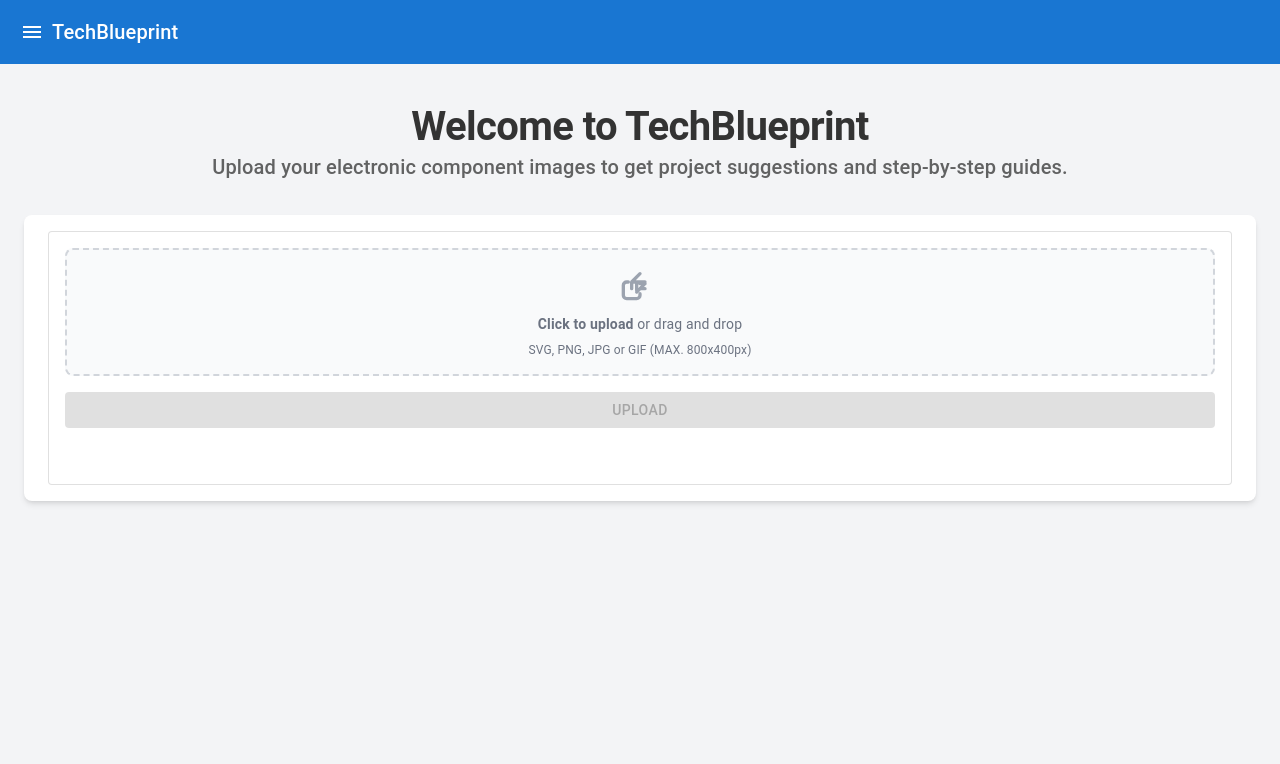
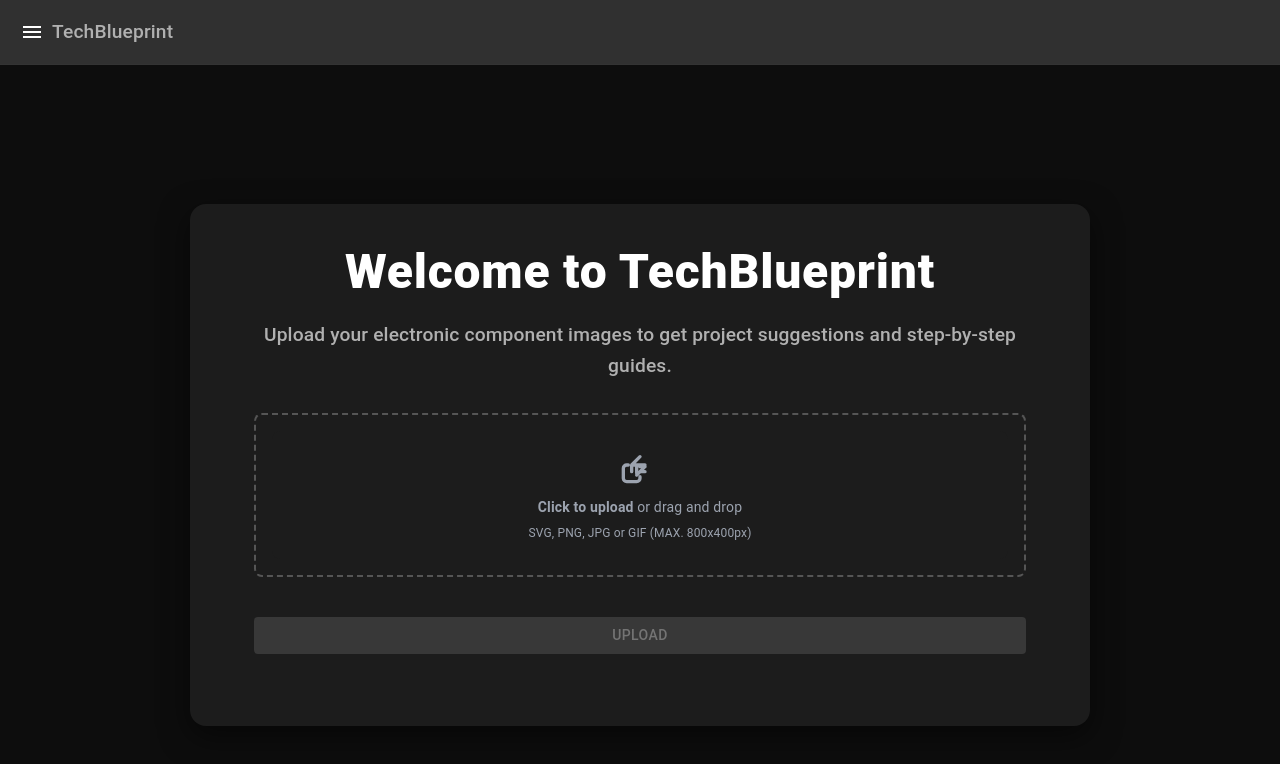
Before and after one commit to FINGU-GRINDA/electronics-guide, a React (Create React App) app in the folder client/: page / in a window 1280 px wide. Shown: the top 764 px of the page. Built offline with nearby package versions, Linux system fonts and the light colour scheme.

Commit message:
feat: improve uI

```diff
--- a/client/src/App.tsx
+++ b/client/src/App.tsx
@@ -1,46 +1,74 @@
-// App.tsx
 import React from "react";
 import {
   AppBar,
   Toolbar,
-  Container,
   CssBaseline,
   Typography,
   Box,
-  Button,
   IconButton,
 } from "@mui/material";
 import MenuIcon from "@mui/icons-material/Menu";
-import { ThemeProvider, createTheme } from "@mui/material/styles";
+import { ThemeProvider, createTheme, styled } from "@mui/material/styles";
 import UploadPage from "./pages/UploadPage";
+import { motion } from "framer-motion";
 
 const theme = createTheme({
   palette: {
+    mode: "dark", // Set the theme to dark mode
     primary: {
-      main: "#1976d2",
+      main: "#bb86fc",
     },
     background: {
-      default: "#f5f5f5",
+      default: "#0d0d0d", // Adjusted to a more consistent black
+      paper: "#1c1c1c", // Slightly lighter black for components
+    },
+    text: {
+      primary: "#ffffff",
+      secondary: "#b0b0b0",
     },
   },
   typography: {
     h1: {
-      fontSize: "2.5rem",
-      fontWeight: 700,
-      color: "#333",
+      fontSize: "3rem",
+      fontWeight: 800,
+      color: "#ffffff",
+      letterSpacing: "0.05rem",
+      marginBottom: "20px",
     },
     h6: {
-      fontSize: "1.25rem",
+      fontSize: "1.2rem",
       fontWeight: 500,
+      color: "#b0b0b0",
     },
   },
+  components: {
+    MuiAppBar: {
+      styleOverrides: {
+        root: {
+          backgroundColor: "#1c1c1c",
+          boxShadow: "none",
+          borderBottom: "1px solid #333",
+        },
+      },
+    },
+  },
+});
+
+const CustomContainer = styled(Box)({
+  padding: "40px",
+  backgroundColor: "#1c1c1c", // Consistent with the app's overall theme
+  borderRadius: "16px",
+  boxShadow: "0 10px 30px rgba(0, 0, 0, 0.5)",
+  maxWidth: "900px",
+  width: "100%",
+  margin: "auto",
 });
 
 const App: React.FC = () => {
   return (
     <ThemeProvider theme={theme}>
       <CssBaseline />
-      <AppBar position="static">
+      <AppBar position="sticky">
         <Toolbar>
           <IconButton edge="start" color="inherit" aria-label="menu">
             <MenuIcon />
@@ -50,16 +78,33 @@
           </Typography>
         </Toolbar>
       </AppBar>
-      <Container maxWidth="xl" className="min-h-screen bg-gray-100 px-4 py-10">
-        <Box textAlign="center" mb={4}>
-          <Typography variant="h1">Welcome to TechBlueprint</Typography>
-          <Typography variant="h6" color="textSecondary">
-            Upload your electronic component images to get project suggestions
-            and step-by-step guides.
-          </Typography>
-        </Box>
-        <UploadPage />
-      </Container>
+      <Box
+        sx={{
+          backgroundColor: "#0d0d0d", // Updated to a deeper black
+          minHeight: "100vh",
+          display: "flex",
+          alignItems: "center",
+          justifyContent: "center",
+          padding: "40px 0",
+        }}
+      >
+        <motion.div
+          initial={{ opacity: 0, scale: 0.95 }}
+          animate={{ opacity: 1, scale: 1 }}
+          transition={{ duration: 0.8 }}
+        >
+          <CustomContainer>
+            <Typography variant="h1" align="center">
+              Welcome to TechBlueprint
+            </Typography>
+            <Typography variant="h6" align="center" paragraph>
+              Upload your electronic component images to get project suggestions
+              and step-by-step guides.
+            </Typography>
+            <UploadPage />
+          </CustomContainer>
+        </motion.div>
+      </Box>
     </ThemeProvider>
   );
 };
--- a/client/src/pages/UploadPage.tsx
+++ b/client/src/pages/UploadPage.tsx
@@ -1,11 +1,10 @@
 import React, { useState } from "react";
 import {
   Container,
-  Card,
-  CardContent,
   Box,
   CircularProgress,
   IconButton,
+  Stack,
 } from "@mui/material";
 import StopIcon from "@mui/icons-material/Stop";
 import { analyzeImage, getProjectDetails } from "../services/api";
@@ -13,6 +12,7 @@
 import ComponentList from "./components/ComponentList";
 import ProjectIdeasList from "./components/ProjectIdeasList";
 import ProjectTutorial from "./components/ProjectTutorial";
+import { motion } from "framer-motion";
 
 const UploadPage: React.FC = () => {
   const [file, setFile] = useState<File | null>(null);
@@ -20,8 +20,8 @@
   const [projectIdeas, setProjectIdeas] = useState<string[]>([]);
   const [selectedProject, setSelectedProject] = useState<string | null>(null);
   const [tutorial, setTutorial] = useState<string>("");
-  const [loading, setLoading] = useState<boolean>(false); // For image analysis and get project details
-  const [ideasLoading, setIdeasLoading] = useState<boolean>(false); // For refreshing project ideas
+  const [loading, setLoading] = useState<boolean>(false);
+  const [ideasLoading, setIdeasLoading] = useState<boolean>(false);
   const [abortController, setAbortController] =
     useState<AbortController | null>(null);
 
@@ -44,14 +44,13 @@
       setLoading(false);
     }
   };
+
   const handleGetProjectDetails = async () => {
     if (file && selectedProject !== null) {
-      setLoading(true); // Only affect the loading for get project details
+      setLoading(true);
       setTutorial("");
       const controller = new AbortController();
       setAbortController(controller);
-
-      let projectOverviewCompleted = false; // Flag to determine when to handle the project title
 
       try {
         await getProjectDetails(
@@ -59,11 +58,8 @@
           selectedProject,
           (data) => {
             if (data.project_overview) {
-              // Handle the project overview first
               setTutorial((prev) => prev + data.project_overview);
-              projectOverviewCompleted = true; // Set flag to true after overview
             } else if (data.section && data.content) {
-              // Handle the regular section content
               setTutorial((prev) => prev + data.content);
             }
           },
@@ -76,19 +72,19 @@
           console.error("Error during streaming:", error);
         }
       }
-      setLoading(false); // End the loading state for get project details
+      setLoading(false);
     }
   };
 
   const handleRefreshIdeas = async () => {
     if (file) {
-      setIdeasLoading(true); // Start loading for refresh
+      setIdeasLoading(true);
       const data = await analyzeImage(file);
       console.log("Refreshed Project Ideas: ", data);
 
       const projectIdeasData = data.project_ideas || [];
       setProjectIdeas(projectIdeasData);
-      setIdeasLoading(false); // Stop loading after refresh
+      setIdeasLoading(false);
     }
   };
 
@@ -99,50 +95,90 @@
   };
 
   return (
-    <Container maxWidth="xl" className="bg-white shadow-md rounded-lg p-4 mt-4">
-      <Card variant="outlined">
-        <CardContent>
+    <Container maxWidth="md" sx={{ mt: 4 }}>
+      <motion.div
+        initial={{ opacity: 0, y: 20 }}
+        animate={{ opacity: 1, y: 0 }}
+        transition={{ duration: 0.5 }}
+      >
+        <Box sx={{ textAlign: "center", mb: 4 }}>
+          {/* Add any additional content or headers here if needed */}
+        </Box>
+      </motion.div>
+      <motion.div
+        initial={{ opacity: 0, y: 20 }}
+        animate={{ opacity: 1, y: 0 }}
+        transition={{ delay: 0.3, duration: 0.5 }}
+      >
         <FileUpload
           onFileChange={handleFileChange}
           onAnalyzeImage={handleAnalyzeImage}
           file={file}
-            loading={loading} // Linked to general analysis and get project details
+          loading={loading}
         />
+      </motion.div>
 
-          <Box mt={4}>
-            {components.length > 0 && <ComponentList components={components} />}
+      <Stack spacing={4} mt={4}>
+        {components.length > 0 && (
+          <motion.div
+            initial={{ opacity: 0, scale: 0.9 }}
+            animate={{ opacity: 1, scale: 1 }}
+            transition={{ duration: 0.5 }}
+          >
+            <ComponentList components={components} />
+          </motion.div>
+        )}
+
         {projectIdeas.length > 0 && (
+          <motion.div
+            initial={{ opacity: 0, scale: 0.9 }}
+            animate={{ opacity: 1, scale: 1 }}
+            transition={{ duration: 0.5 }}
+          >
             <ProjectIdeasList
               projectIdeas={projectIdeas}
               selectedProject={selectedProject}
               onSelectProject={setSelectedProject}
-                onGetProjectDetails={handleGetProjectDetails} // Trigger original loading
-                onRefreshIdeas={handleRefreshIdeas} // Separate refresh function with its own loading
-                loading={ideasLoading} // Separate loading state for refreshing ideas
+              onGetProjectDetails={handleGetProjectDetails}
+              onRefreshIdeas={handleRefreshIdeas}
+              loading={ideasLoading}
             />
+          </motion.div>
         )}
-          </Box>
-          <Box mt={4}>
-            {tutorial && <ProjectTutorial tutorial={tutorial} />}
-          </Box>
+
+        {tutorial && (
+          <motion.div
+            initial={{ opacity: 0, scale: 0.9 }}
+            animate={{ opacity: 1, scale: 1 }}
+            transition={{ duration: 0.5 }}
+          >
+            <ProjectTutorial tutorial={tutorial} />
+          </motion.div>
+        )}
+      </Stack>
+
       {loading && (
-            <Box display="flex" justifyContent="center" mt={2}>
-              <CircularProgress />
+        <Box display="flex" justifyContent="center" mt={4}>
+          <CircularProgress sx={{ color: "#00bfa5" }} />{" "}
+          {/* Updated to match the teal color */}
         </Box>
       )}
       {loading && (
         <Box mt={2} display="flex" justifyContent="center">
           <IconButton
-                color="secondary"
+            color="error"
             onClick={handleStopStreaming}
-                sx={{ border: "1px solid", borderRadius: "8px" }}
+            sx={{
+              border: "1px solid",
+              borderRadius: "8px",
+              color: "#00bfa5", // Updated to match the teal color
+              borderColor: "#00bfa5", // Updated to match the teal color
+            }}
           >
             <StopIcon />
           </IconButton>
         </Box>
       )}
-        </CardContent>
-      </Card>
     </Container>
   );
 };
--- a/client/src/pages/components/FileUpload.tsx
+++ b/client/src/pages/components/FileUpload.tsx
@@ -1,5 +1,6 @@
 import React, { useState, useEffect } from "react";
 import { Box, Button } from "@mui/material";
+import { motion } from "framer-motion";
 
 interface FileUploadProps {
   onFileChange: (file: File | null) => void;
@@ -25,20 +26,40 @@
     const objectUrl = URL.createObjectURL(file);
     setPreview(objectUrl);
 
-    // Cleanup the object URL
     return () => URL.revokeObjectURL(objectUrl);
   }, [file]);
 
   return (
     <form onSubmit={onAnalyzeImage} className="space-y-4">
-      <Box className="flex items-center justify-center w-full">
-        <label className="flex flex-col items-center justify-center w-full h-32 border-2 border-dashed border-gray-300 rounded-lg cursor-pointer bg-gray-50 hover:bg-gray-100">
+      <Box
+        className="flex items-center justify-center w-full"
+        sx={{
+          mb: 3,
+          padding: "16px",
+          backgroundColor: "#1c1c1c", // Updated background color to match the theme
+          borderRadius: 2,
+          border: "2px dashed #555", // Consistent with the rest of the dark theme
+        }}
+      >
+        <motion.label
+          whileHover={{
+            scale: 0.97, // Slightly smaller on hover
+            backgroundColor: "#2a2a2a", // Darker shade of black for hover effect
+          }}
+          transition={{ duration: 0.3 }}
+          className="flex flex-col items-center justify-center w-full h-32 cursor-pointer rounded-lg"
+          style={{ backgroundColor: "#1c1c1c" }} // Match the initial background color
+        >
           <div className="flex flex-col items-center justify-center pt-5 pb-6">
             {preview ? (
               <img
                 src={preview}
                 alt="Preview"
                 className="mb-3 w-24 h-24 object-cover"
+                style={{
+                  borderRadius: "8px",
+                  boxShadow: "0 4px 12px rgba(0, 0, 0, 0.3)",
+                }}
               />
             ) : (
               <>
@@ -57,11 +78,11 @@
                     d="M7 16V12m0 0l5-5m-5 5h8m-3 4h3M5 12H4a2 2 0 00-2 2v6a2 2 0 002 2h6a2 2 0 002-2v-1m0-6h3m0 0l-5 5m0-5v4"
                   ></path>
                 </svg>
-                <p className="mb-2 text-sm text-gray-500 dark:text-gray-400">
+                <p className="mb-2 text-sm text-gray-400">
                   <span className="font-semibold">Click to upload</span> or drag
                   and drop
                 </p>
-                <p className="text-xs text-gray-500 dark:text-gray-400">
+                <p className="text-xs text-gray-400">
                   SVG, PNG, JPG or GIF (MAX. 800x400px)
                 </p>
               </>
@@ -76,7 +97,7 @@
               onFileChange(files ? files[0] : null);
             }}
           />
-        </label>
+        </motion.label>
       </Box>
       <Button
         type="submit"
@@ -84,6 +105,12 @@
         color="primary"
         fullWidth
         disabled={!file || loading}
+        sx={{
+          backgroundColor: "#00bfa5", // Matching with the primary color in the theme
+          "&:hover": {
+            backgroundColor: "#00897b", // Consistent hover effect
+          },
+        }}
       >
         Upload
       </Button>
--- /dev/null
+++ b/client/src/theme.ts
@@ -0,0 +1,16 @@
+// src/theme.ts
+export const theme = {
+  colors: {
+    primary: "#1E1E2F",
+    secondary: "#27293D",
+    accent: "#4A90E2",
+    background: "#121212",
+    textPrimary: "#E0E0E0",
+    textSecondary: "#B0B0B0",
+  },
+  typography: {
+    h1: "text-4xl font-bold text-white",
+    h2: "text-2xl font-semibold text-white",
+    body: "text-base text-gray-400",
+  },
+};
--- /dev/null
+++ b/client/src/utils/cn.ts
@@ -0,0 +1,4 @@
+// src/utils/cn.ts
+export function cn(...classes: (string | undefined | false | null)[]): string {
+  return classes.filter(Boolean).join(" ");
+}
```
Also changed, not shown: client/src/index.css (+0 -57 lines), client/src/pages/components/ComponentList.tsx (+44 -25 lines), client/src/pages/components/ProjectIdeasList.tsx (+20 -11 lines), client/src/pages/components/ProjectTutorial.tsx (+16 -7 lines), client/src/shadcn-ui/Button.tsx (added, +19 -0 lines), client/src/types/heroicons.d.ts (added, +11 -0 lines). Lines whose indentation alone changed are shown as unchanged.
